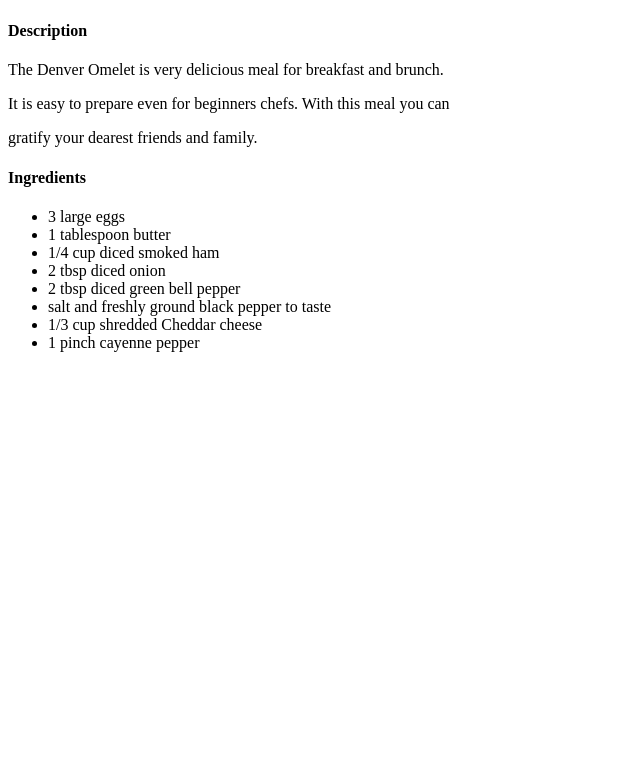
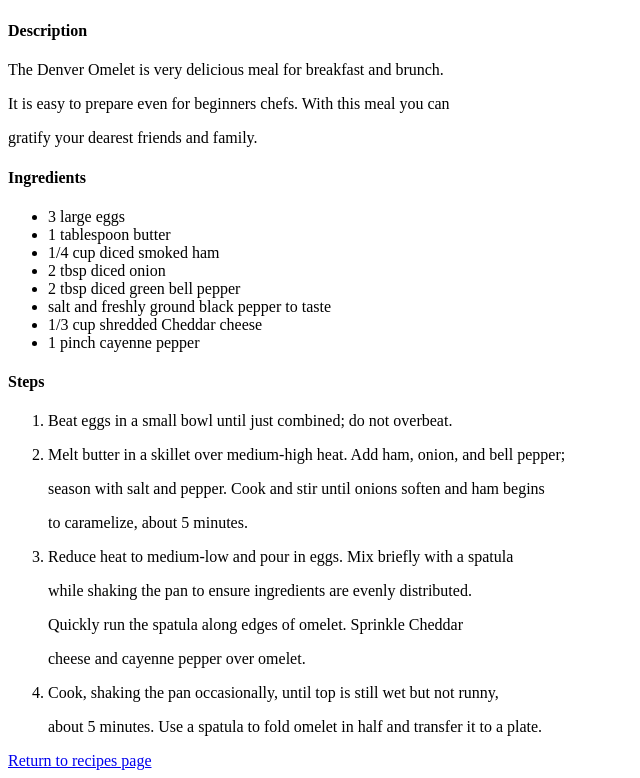
Before and after one commit to Murkis9123/odin-recipes, a plain HTML site: page recipes/denver-omelet.html in a window 1280 px wide. Shown: the part 393-1171 px from the top of the page, without its empty margins (0-640 px from the left). Before the commit the page ends 800 px from the top, so only its background shows below. Drawn offline with Linux system fonts and the light colour scheme.

Commit message:
add steps to denver-omelet

```diff
--- a/recipes/denver-omelet.html
+++ b/recipes/denver-omelet.html
@@ -28,5 +28,22 @@
         <li> 1 pinch cayenne pepper </li>
     </ul>
 
+    <h4> Steps </h4>
+
+    <ol>
+        <li>     Beat eggs in a small bowl until just combined; do not overbeat. </li>
+        <li> <p> Melt butter in a skillet over medium-high heat. Add ham, onion, and bell pepper; </p>
+             <p> season with salt and pepper. Cook and stir until onions soften and ham begins  </p>
+             <p> to caramelize, about 5 minutes. </p> </li>
+        <li> <p> Reduce heat to medium-low and pour in eggs. Mix briefly with a spatula  </p>
+             <p> while shaking the pan to ensure ingredients are evenly distributed.  </p>
+             <p> Quickly run the spatula along edges of omelet. Sprinkle Cheddar </p>
+             <p> cheese and cayenne pepper over omelet. </p> </li>
+        <li> <p> Cook, shaking the pan occasionally, until top is still wet but not runny, </p>
+             <p> about 5 minutes. Use a spatula to fold omelet in half and transfer it to a plate. </p> </li>
+    </ol>
+
+    <a href="../index.html"> Return to recipes page </a>
+
 </body>
 </html>
```
Also changed, not shown: recipes/mushroom-soup.html (+1 -0 lines).
